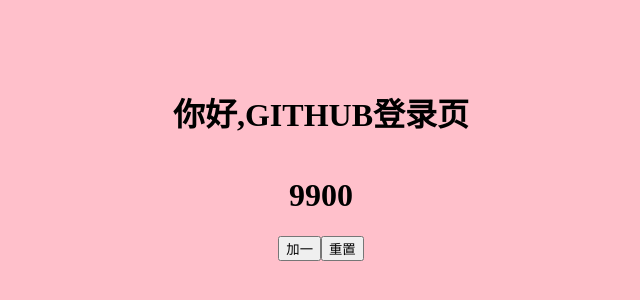
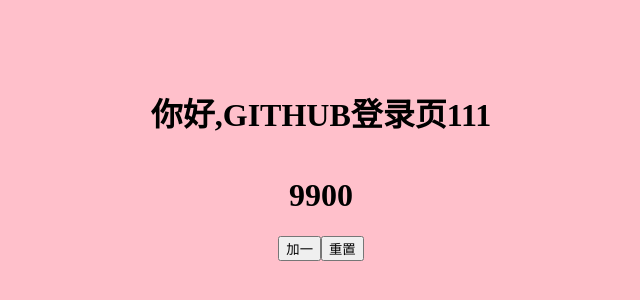
Before and after one commit to CrimsonVan/F-, a Vue app: page /login in a window 1280 px wide. Shown: the part 236-536 px from the top of the page, without its empty margins (319-959 px from the left). Built offline with nearby package versions, Linux system fonts and the light colour scheme.

Commit message:
github测试

```diff
--- a/src/views/Login/LoginPage.vue
+++ b/src/views/Login/LoginPage.vue
@@ -1,7 +1,7 @@
 <template>
   <div class="login">
     <div class="text">
-      <h1>你好,GITHUB登录页</h1>
+      <h1>你好,GITHUB登录页111</h1>
     </div>
     <div class="text">
       <h1>{{ useStore.count }}</h1>
```
